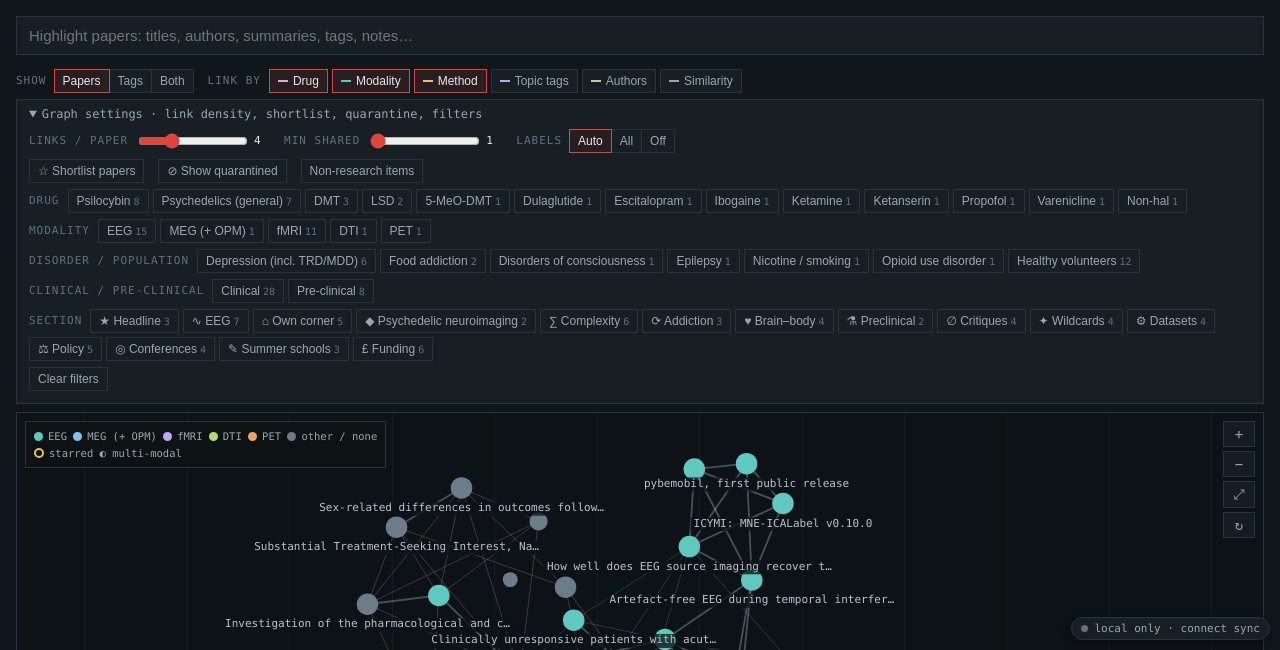
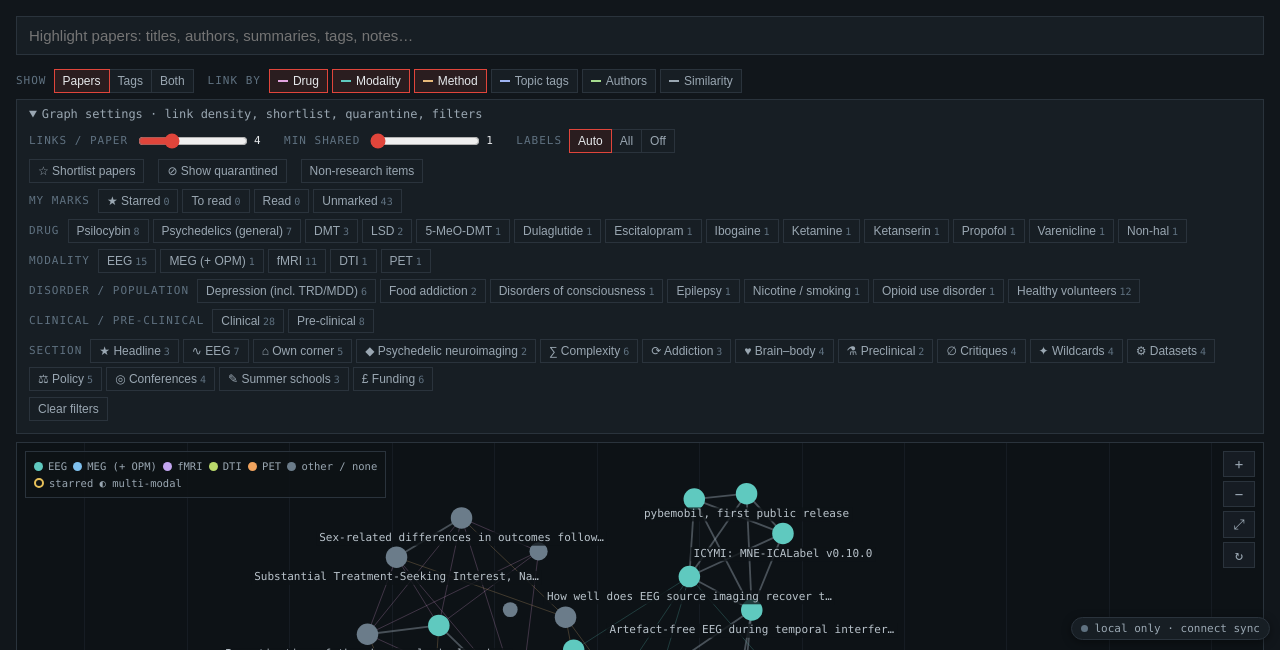
Before and after one commit to Pattricksk/neurodynamics-digest, a plain HTML site: page archive/graph.html in a window 1280 px wide. Shown: the part 150-800 px from the top of the page. Drawn offline with Linux system fonts and the light colour scheme.

Commit message:
graph: My marks filter row (Starred / To read / Read / Unmarked)

```diff
--- a/archive/graph.html
+++ b/archive/graph.html
@@ -104,7 +104,10 @@ window.NDDSync&&NDDSync.on("ndd-shortlist",s=>{SL=s;SL.star=SL.star||{};SL.ni=SL
 const DEF={mode:"papers",et:Object.fromEntries(ET.map(e=>[e[0],!!e[3]])),per:4,minw:1,lab:"auto",sl:false,quar:false,nonres:false};
 let G=Object.assign({},DEF,rd("ndd-graph"));G.et=Object.assign({},DEF.et,G.et||{});
 const saveG=()=>wr("ndd-graph",G);
-const S={q:"",ch:Object.fromEntries(CHIPS.map(c=>[c[0],new Set()])),sel:null,hover:null};
+const S={q:"",ch:Object.fromEntries([...CHIPS.map(c=>[c[0],new Set()]),["mine",new Set()]]),sel:null,hover:null};
+// ---- "My marks" chips: read live from P (ndd-archive) and SL (ndd-shortlist) ----
+const MARKS=["Starred","To read","Read","Unmarked"];
+const myMarks=i=>{const o=[],st=(i._sl?SL.star:P.star)[i.id],s=i._sl?null:P.status[i.id];if(st)o.push("Starred");if(s==="toread")o.push("To read");if(s==="read")o.push("Read");if(!st&&!s)o.push("Unmarked");return o};
 let ITEMS=[],SHORT=[],BYID={};
 Promise.all([fetch("items.json").then(r=>r.json()),fetch("shortlist.json").then(r=>r.json()).catch(()=>[])]).then(([a,s])=>{
  ITEMS=a.map(i=>({...i,_s:TEXT(i),_sl:false}));SHORT=s.map(i=>({...i,_s:TEXT(i),_sl:true}));[...ITEMS,...SHORT].forEach(i=>BYID[i.id]=i);
@@ -115,7 +118,7 @@ function init(){
  $("opts").innerHTML=[["sl","☆ Shortlist papers","Show shortlist papers as hollow dashed dots (kept separate from the archive)"],["quar","⊘ Show quarantined","Show items you marked Not interested (faded, red ring)"],["nonres","Non-research items","Also show news, policy, funding, conferences and training items"]]
   .map(o=>`<button class="b" data-opt="${o[0]}" title="${o[2]}">${o[1]}</button>`).join("");
  const all=[...ITEMS,...SHORT];
- $("chiprows").innerHTML=CHIPS.map(([k,l,f,ord])=>{const n={};ITEMS.forEach(i=>cv(i,f).forEach(v=>n[v]=(n[v]||0)+1));
+ $("chiprows").innerHTML=`<div class="row" id="markrow"></div>`+CHIPS.map(([k,l,f,ord])=>{const n={};ITEMS.forEach(i=>cv(i,f).forEach(v=>n[v]=(n[v]||0)+1));
   let v=Object.keys(n);v=ord?ord.filter(x=>n[x]):k==="sec"?SECTIONS.map(s=>s[0]).filter(x=>n[x]):v.sort((a,b)=>(a==="Healthy volunteers")-(b==="Healthy volunteers")||(a==="Non-hal")-(b==="Non-hal")||n[b]-n[a]||a.localeCompare(b));
   return v.length?`<div class="row"><span class="lab">${l}</span>${v.map(x=>`<button class="chip" data-c="${k}|${esc(x)}">${esc(k==="sec"?secOf(x)[2]+" "+secOf(x)[1]:x)}<span class="n">${n[x]}</span></button>`).join("")}</div>`:""}).join("")+
   `<div class="row"><button class="b" id="clear">Clear filters</button></div>`;
@@ -129,8 +132,8 @@ function init(){
   else if(d.c){const k=d.c.split("|")[0],v=d.c.slice(k.length+1),st=S.ch[k];st.has(v)?st.delete(v):st.add(v);rebuild(true)}
   else if(b.id==="clear"){Object.values(S.ch).forEach(x=>x.clear());S.q="";$("q").value="";rebuild(true)}
   else if(d.q!==undefined){S.q=d.q.toLowerCase();$("q").value=d.q;paintCount();draw()}
-  else if(d.star){const sl=BYID[d.star]._sl;if(sl){SL.star[d.star]?delete SL.star[d.star]:SL.star[d.star]=1;wr("ndd-shortlist",SL)}else{P.star[d.star]?delete P.star[d.star]:(P.star[d.star]=1,mark("star",d.star));wr("ndd-archive",P)}updNode(d.star)}
-  else if(d.st){const[id,v]=d.st.split("|");P.status[id]===v?delete P.status[id]:(P.status[id]=v,v==="read"&&mark("read",id));wr("ndd-archive",P);updNode(id)}
+  else if(d.star){const sl=BYID[d.star]._sl;if(sl){SL.star[d.star]?delete SL.star[d.star]:SL.star[d.star]=1;wr("ndd-shortlist",SL)}else{P.star[d.star]?delete P.star[d.star]:(P.star[d.star]=1,mark("star",d.star));wr("ndd-archive",P)}afterMark(d.star)}
+  else if(d.st){const[id,v]=d.st.split("|");P.status[id]===v?delete P.status[id]:(P.status[id]=v,v==="read"&&mark("read",id));wr("ndd-archive",P);afterMark(id)}
   else if(d.ni){const sl=BYID[d.ni]._sl;if(sl){SL.ni[d.ni]?delete SL.ni[d.ni]:SL.ni[d.ni]=Date.now();wr("ndd-shortlist",SL)}else if(P.ni[d.ni]){delete P.ni[d.ni];delete P.ts["ni|"+d.ni]}else{P.ni[d.ni]=Date.now();mark("ni",d.ni)}wr("ndd-archive",P);rebuild()}
   else if(d.go){select(d.go,true)}
   else if(d.fil){const[k,v]=[d.fil.split("|")[0],d.fil.slice(d.fil.indexOf("|")+1)];S.ch[k].add(v);rebuild(true)}
@@ -148,6 +151,8 @@ function paintCtl(){
  document.querySelectorAll("[data-et]").forEach(b=>b.classList.toggle("on",!!G.et[b.dataset.et]));
  document.querySelectorAll("[data-lab]").forEach(b=>b.classList.toggle("on",b.dataset.lab===G.lab));
  document.querySelectorAll("[data-opt]").forEach(b=>b.classList.toggle("on",!!G[b.dataset.opt]));
+ {const base=[...ITEMS,...(G.sl?SHORT:[])].filter(i=>(G.nonres||RESEARCH.has(i.item_type))&&(G.quar||!(i._sl?SL.ni:P.ni)[i.id])),n={};base.forEach(i=>myMarks(i).forEach(v=>n[v]=(n[v]||0)+1));
+  const mr=$("markrow");if(mr)mr.innerHTML=`<span class="lab">My marks</span>`+MARKS.map(x=>`<button class="chip" data-c="mine|${x}" title="${x==="Unmarked"?"No star and no To read / Read status":x+(x==="Starred"?" (archive stars; shortlist stars too when the Shortlist layer is on)":"")}">${x==="Starred"?"★ ":""}${x}<span class="n">${n[x]||0}</span></button>`).join("")}
  document.querySelectorAll(".chip[data-c]").forEach(b=>{const k=b.dataset.c.split("|")[0];b.classList.toggle("on",S.ch[k].has(b.dataset.c.slice(k.length+1)))});
  $("perv").textContent=G.per;$("minwv").textContent=G.minw;
  const pp=G.mode!=="tags";$("per").disabled=$("minw").disabled=!pp;
@@ -160,7 +165,8 @@ const qm=i=>!S.q||S.q.split(/\s+/).every(w=>i._s.includes(w));
 function keep(i){
  if(!G.nonres&&!RESEARCH.has(i.item_type))return false;
  const hid=i._sl?SL.ni[i.id]:P.ni[i.id];if(hid&&!G.quar)return false;
- for(const[k,,f]of CHIPS){const st=S.ch[k];if(st.size&&!cv(i,f).some(v=>st.has(v)))return false}return true}
+ for(const[k,,f]of CHIPS){const st=S.ch[k];if(st.size&&!cv(i,f).some(v=>st.has(v)))return false}
+ if(S.ch.mine.size&&!myMarks(i).some(v=>S.ch.mine.has(v)))return false;return true}
 function nodeFor(id,mk){let n=NM.get(id);if(!n){n=mk();NM.set(id,n)}return n}
 function rebuild(refit){
  paintCtl();
@@ -207,6 +213,7 @@ let fitted=false;
 function paintCount(){const p=NODES.filter(n=>n.it),q=S.q?p.filter(n=>qm(n.it)).length:0,sl=p.filter(n=>n.it._sl).length;
  $("count").textContent=`${p.length-sl} archive papers${sl?` · ${sl} shortlist`:""} · ${LINKS.filter(l=>!l.tag).length} paper links${G.mode!=="papers"?` · ${NODES.length-p.length} tag nodes`:""}${S.q?` · ${q} match “${S.q}”`:""}`+
   ` · ${Object.keys(P.ni).filter(k=>BYID[k]).length} quarantined${G.quar?" (shown)":" (hidden)"}`}
+function afterMark(id){if(S.ch.mine.size)rebuild();else{paintCtl();updNode(id)}}
 function updNode(id){const n=NM.get(id);if(n&&n.it)n.r=4.5+(n.it.relevance||1)*1.3+((n.it._sl?SL.star:P.star)[id]?1.5:0);if(S.sel===id)panel(n);draw()}
 // ---- Canvas, pan/zoom, drag ----
 let cvs,ctx,W=0,H=0,dpr=1,T={k:1,x:0,y:0},raf=0;
```
